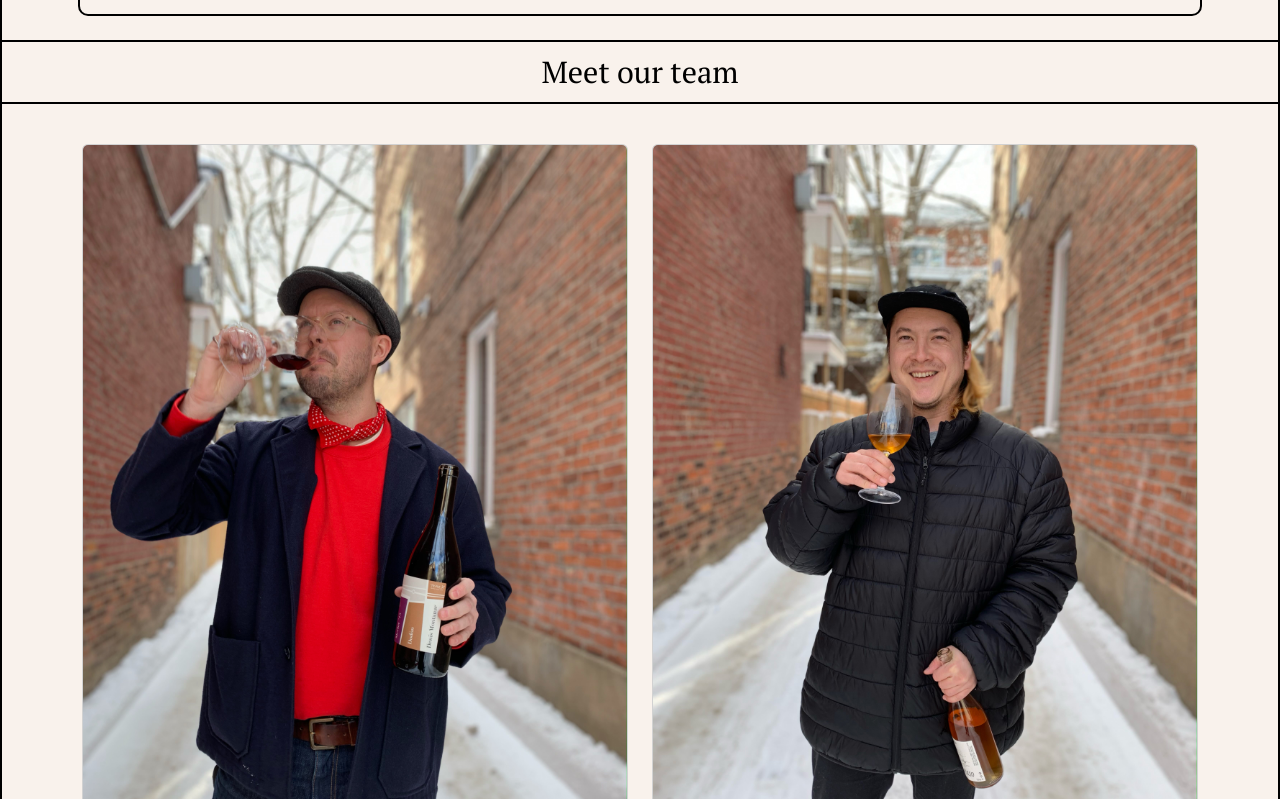
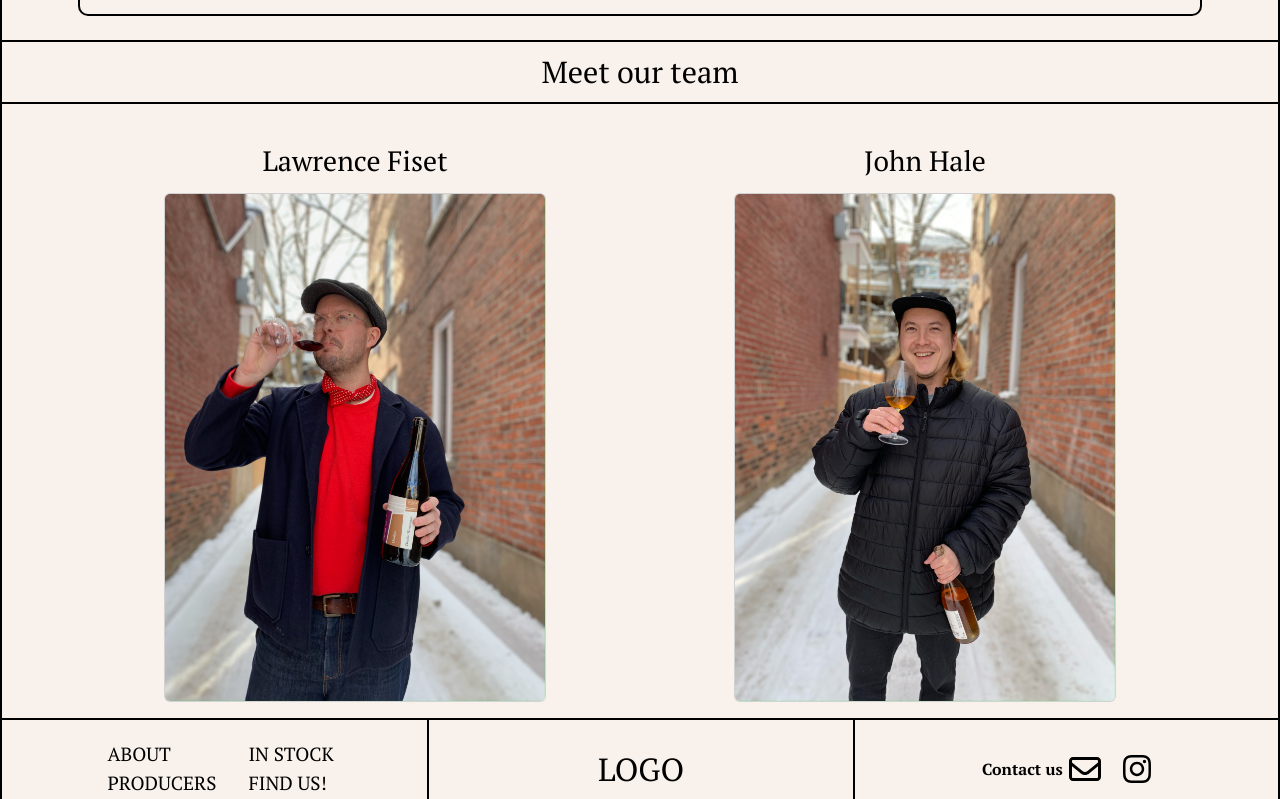
Before and after one commit to veronique1415/veronique-desrochers-captsone, a React (Create React App) app: page /about in a window 1280 px wide. Shown: the part 461-1260 px from the top of the page. Built offline with nearby package versions, Linux system fonts and the light colour scheme; a web font is replaced by a local one.

Commit message:
make about picture smaller and name over picture

```diff
--- a/src/components/About/About.js
+++ b/src/components/About/About.js
@@ -15,19 +15,19 @@ const About = () => {
         p3={"Join us on a journey to savor wines that go beyond the ordinary – each bottle a testament to the harmonious relationship between the vine, the earth, and the skilled hands that bring them together. Grand Ordinaire: where passion meets terroir, and every glass tells a story of authenticity, sustainability, and the pure joy of natural winemaking."}
         />
         <Banner text={"Meet our team"}/>
-        <Container className="about-card">
+        <Container className="about-card__whole-container">
             <Row xs={1} md={2}>
                 <Col className="about-card__container py-3">
-                    <Card>
-                        <Card.Img src={Larry} alt="Larry"/>
+                <h3 className="about-card__name">Lawrence Fiset</h3>
+                    <Card className="about-card">
+                        <Card.Img className="about-card__image" src={Larry} alt="Larry"/>
                     </Card>
-                    <h3>Larry!</h3>
                 </Col>
                 <Col className="about-card__container py-3">
-                    <Card>
-                        <Card.Img src={John} alt="John"/>
+                <h3 className="about-card__name">John Hale</h3>
+                    <Card className="about-card">
+                        <Card.Img src={John} alt="John" className="about-card__image"/>
                     </Card>
-                    <h3>John</h3>
                 </Col>
             </Row>
         </Container>
--- a/src/components/About/About.scss
+++ b/src/components/About/About.scss
@@ -3,7 +3,20 @@
 @use '../../styles/partials/mixins' as *;
 
 .about-card {
+  max-width: 70%;
   &__container {
+    display: flex;
+    flex-direction: column;
+    justify-content: center;
+    align-items: center;
     text-align: center;
   }
+  &__name {
+    font-weight: 400;
+    margin-bottom: 1rem;
+  }
+
+  &__image {
+    max-width: 100%;
+  }
 }
--- a/src/components/Map/Map.js
+++ b/src/components/Map/Map.js
@@ -9,7 +9,7 @@ import {
   InfoWindow,
 } from "@vis.gl/react-google-maps";
 import "./Map.scss"
-import { Link } from "react-router-dom";
+
 
 const MapComp = () => {
   //position for map and restaurants locations
--- a/src/components/Map/Map.scss
+++ b/src/components/Map/Map.scss
@@ -13,17 +13,18 @@
   &__container {
     padding: 1rem 2rem;
     display: flex;
-    justify-content: space-around;
     align-items: center;
     flex-direction: column;
     width: 100%;
 
     @include tablet {
+      justify-content: space-around;
       flex-direction: row;
     }
   }
 
   &__list {
+    padding-left: 0;
     font-weight: 600;
     @include font-body;
     list-style-type: none;
```
